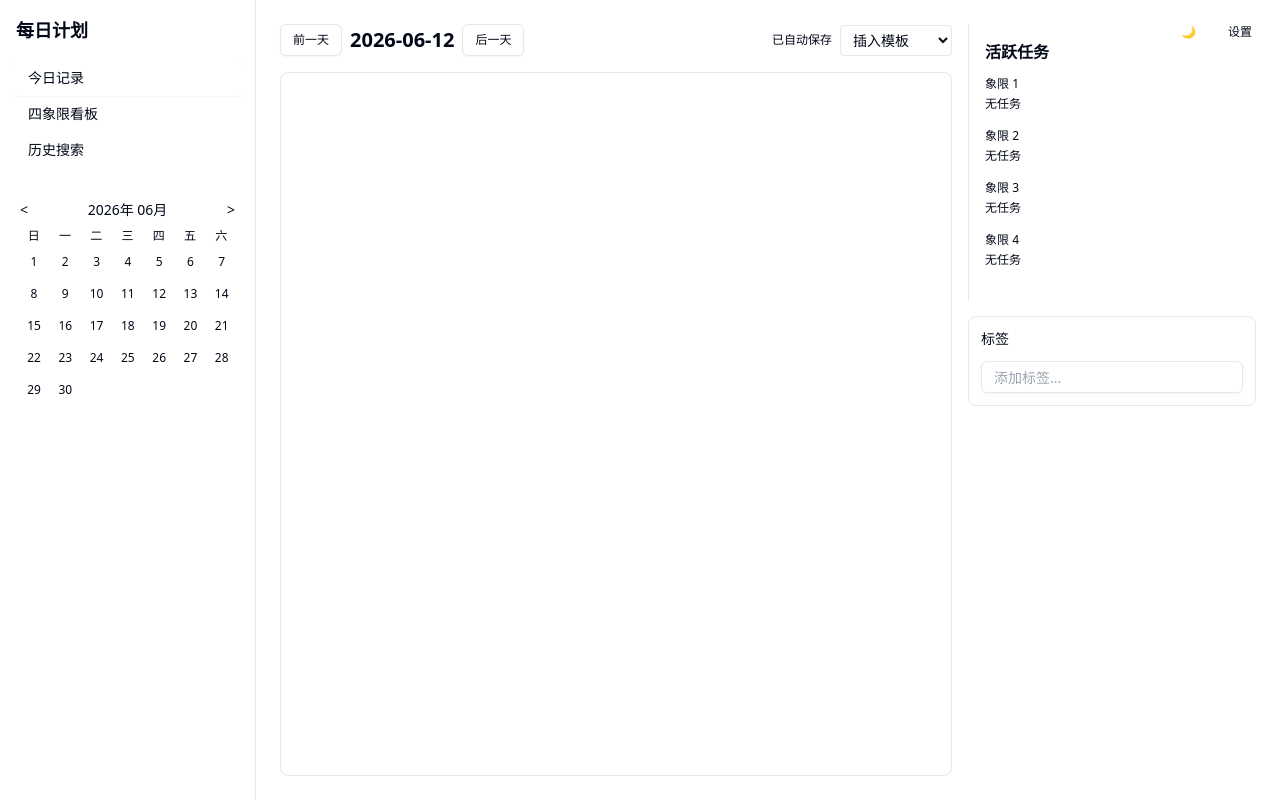
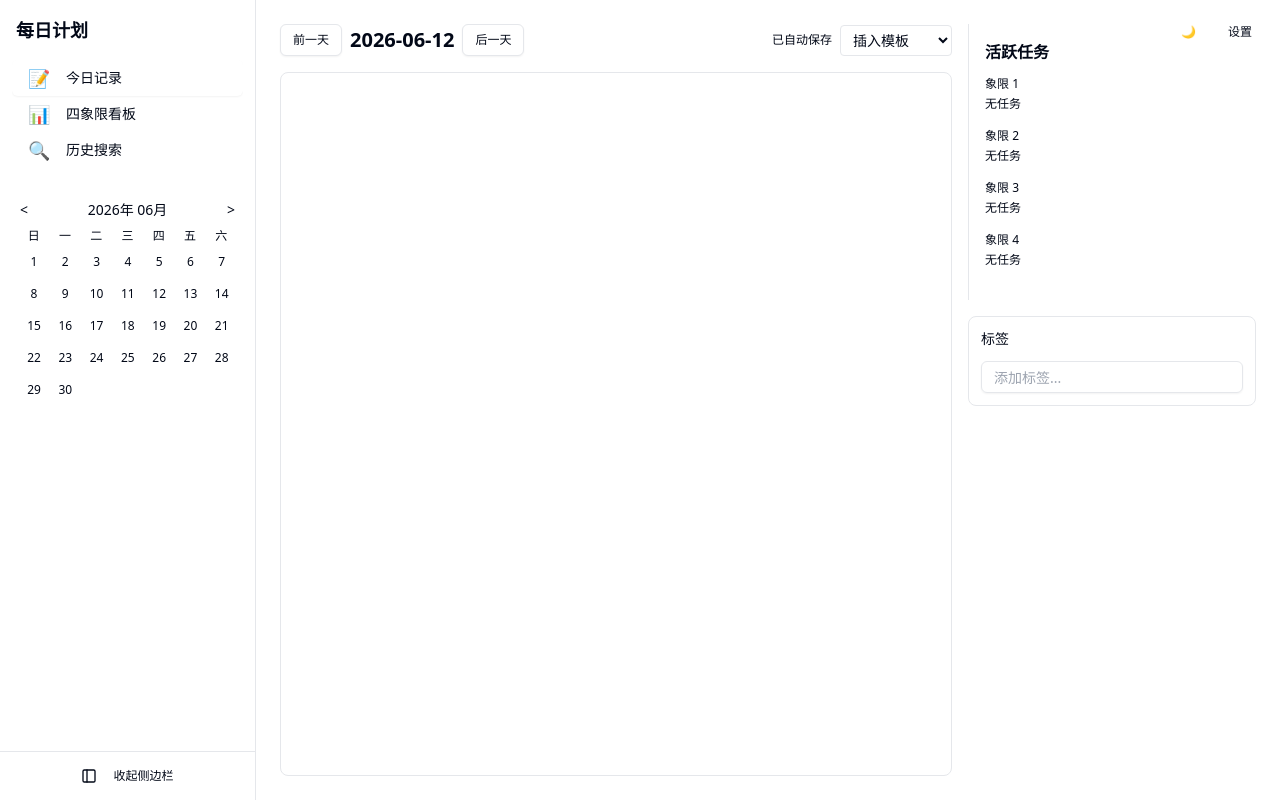
Before and after one commit to fewgtsg/daily-plan, a React (Vite) app: page / in a window 1280 px wide. Built offline with nearby package versions, Linux system fonts and the light colour scheme.

Commit message:
feat(layout): add collapsible sidebar with state memory

```diff
--- a/src/components/Sidebar.tsx
+++ b/src/components/Sidebar.tsx
@@ -1,34 +1,64 @@
+import { useEffect, useState } from 'react';
 import { Link, useLocation } from 'react-router-dom';
 import { ScrollArea } from '@/components/ui/scroll-area';
 import { Button } from '@/components/ui/button';
 import { MiniCalendar } from './MiniCalendar';
+import { api } from '@/lib/api';
+import { PanelLeft } from 'lucide-react';
+
+const COLLAPSED_KEY = 'sidebar_collapsed';
 
 export function Sidebar() {
   const location = useLocation();
+  const [collapsed, setCollapsed] = useState(false);
+
+  useEffect(() => {
+    api.getAppSetting(COLLAPSED_KEY).then((value) => {
+      if (value !== null) {
+        setCollapsed(value === 'true');
+      }
+    });
+  }, []);
+
+  const toggle = () => {
+    const next = !collapsed;
+    setCollapsed(next);
+    api.setAppSetting(COLLAPSED_KEY, String(next));
+  };
+
   const nav = [
-    { path: '/', label: '今日记录' },
-    { path: '/board', label: '四象限看板' },
-    { path: '/search', label: '历史搜索' },
+    { path: '/', label: '今日记录', icon: '📝' },
+    { path: '/board', label: '四象限看板', icon: '📊' },
+    { path: '/search', label: '历史搜索', icon: '🔍' },
   ];
 
   return (
-    <aside className="w-64 border-r flex flex-col h-full bg-muted/40">
-      <div className="p-4 font-bold text-lg">每日计划</div>
+    <aside className={`border-r flex flex-col h-full bg-muted/40 transition-all ${collapsed ? 'w-16' : 'w-64'}`}>
+      <div className="p-4 font-bold text-lg flex items-center justify-between">
+        {!collapsed && <span>每日计划</span>}
+      </div>
       <ScrollArea className="flex-1 px-3">
         <nav className="space-y-1 mb-6">
           {nav.map((item) => (
-            <Link key={item.path} to={item.path}>
+            <Link key={item.path} to={item.path} title={item.label}>
               <Button
                 variant={location.pathname === item.path ? 'secondary' : 'ghost'}
-                className="w-full justify-start"
+                className={`${collapsed ? 'w-full px-2 justify-center' : 'w-full justify-start'}`}
               >
-                {item.label}
+                <span className="text-lg">{item.icon}</span>
+                {!collapsed && <span className="ml-2">{item.label}</span>}
               </Button>
             </Link>
           ))}
         </nav>
-        <MiniCalendar />
+        {!collapsed && <MiniCalendar />}
       </ScrollArea>
+      <div className="p-2 border-t">
+        <Button variant="ghost" size="sm" className="w-full" onClick={toggle}>
+          <PanelLeft className="h-4 w-4" />
+          {!collapsed && <span className="ml-2">收起侧边栏</span>}
+        </Button>
+      </div>
     </aside>
   );
 }
```
